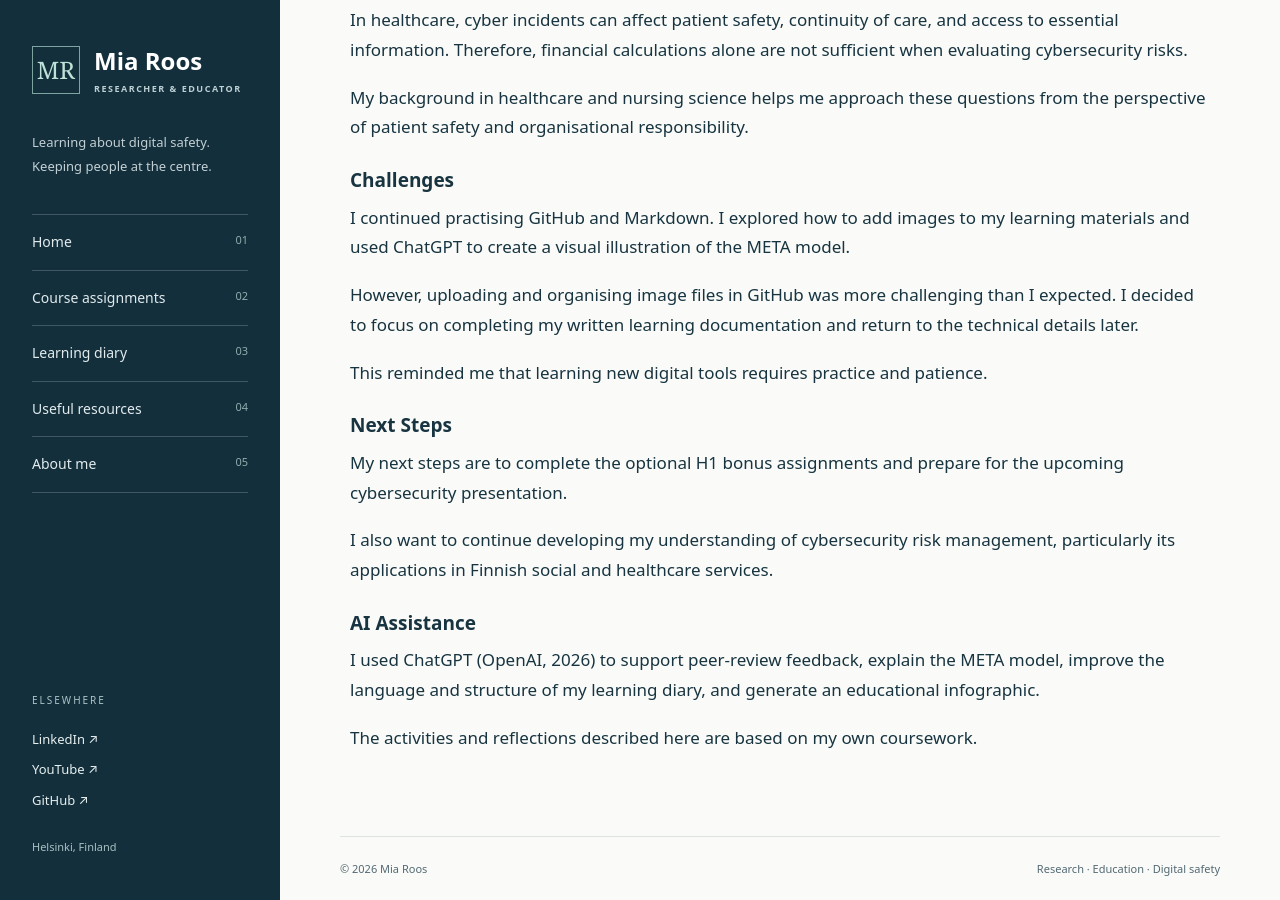
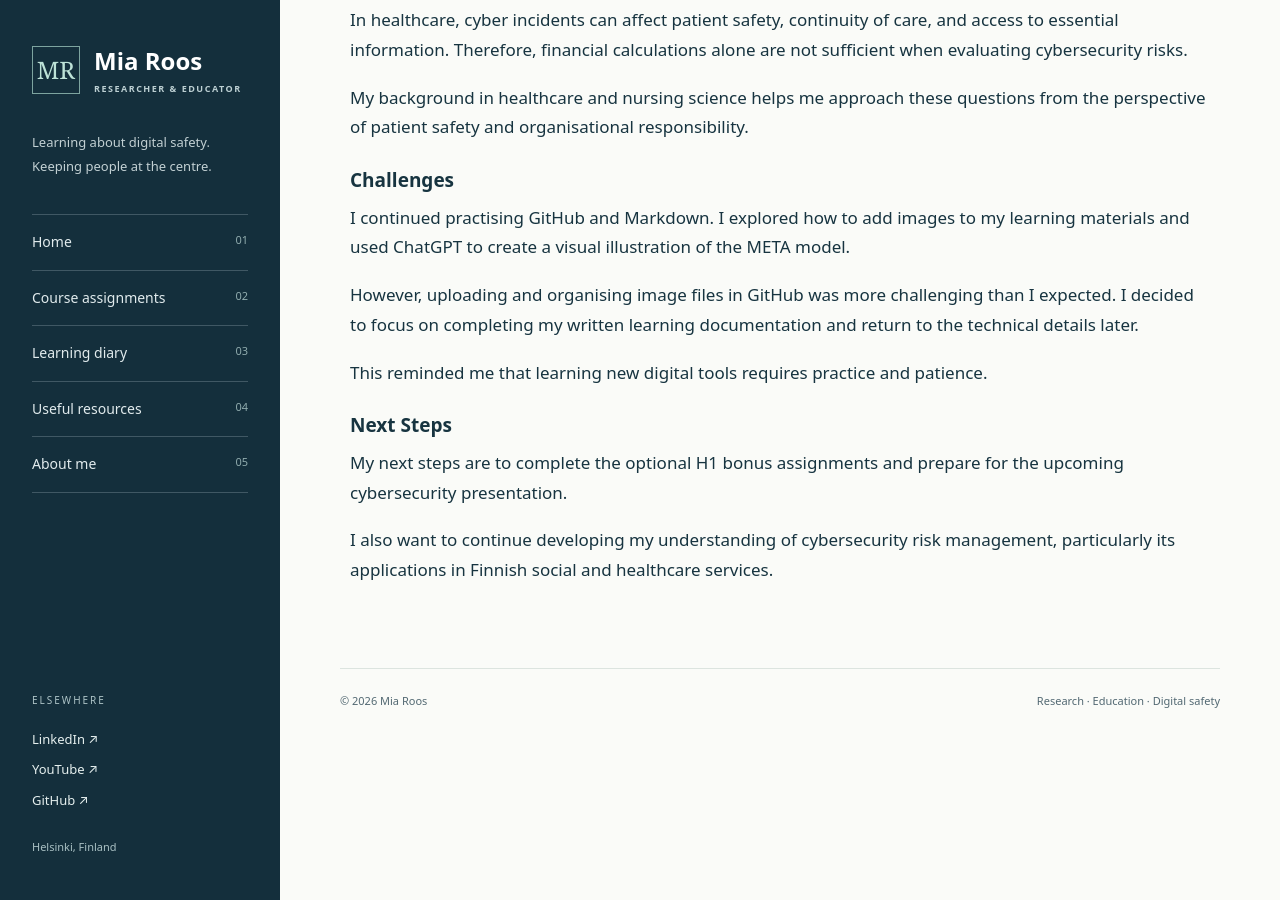
Before and after one commit to mia-roos/Cyber-Security-Studies, a Jekyll site: the page built from learning-diary/learning-diary-2026-10-26.md, in a window 1280 px wide and 900 px high, scrolled down 1116 px. Built offline with Jekyll 4.4.1, drawn with Linux system fonts in a browser that asks for light colours; our own code applies the rules of GitHub Pages for plain Markdown files.

Commit message:
Update learning-diary-2026-10-26.md

```diff
--- a/learning-diary/learning-diary-2026-10-26.md
+++ b/learning-diary/learning-diary-2026-10-26.md
@@ -47,9 +47,3 @@ This reminded me that learning new digital tools requires practice and patience.
 My next steps are to complete the optional H1 bonus assignments and prepare for the upcoming cybersecurity presentation.
 
 I also want to continue developing my understanding of cybersecurity risk management, particularly its applications in Finnish social and healthcare services.
-
-### AI Assistance
-
-I used ChatGPT (OpenAI, 2026) to support peer-review feedback, explain the META model, improve the language and structure of my learning diary, and generate an educational infographic.
-
-The activities and reflections described here are based on my own coursework.
```
